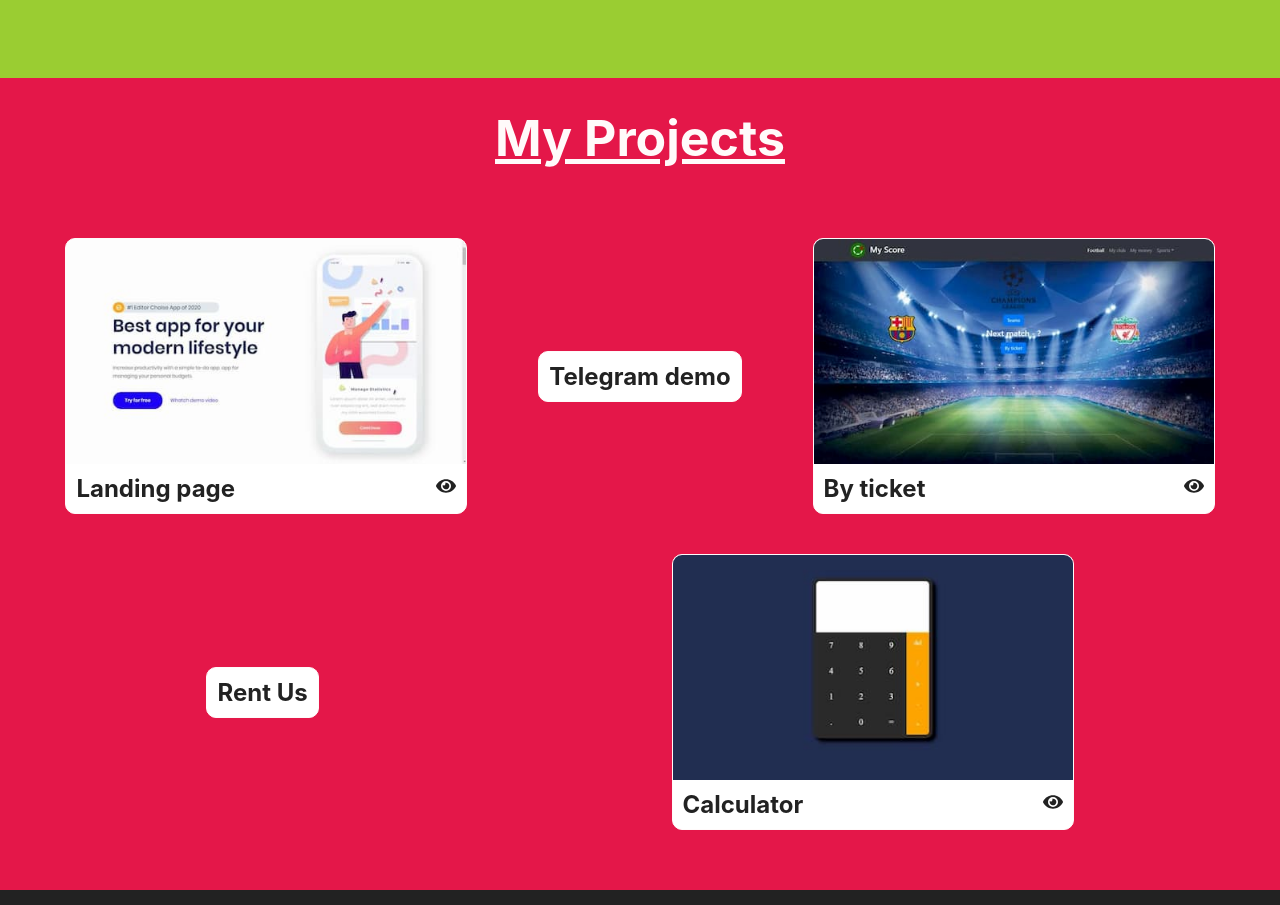
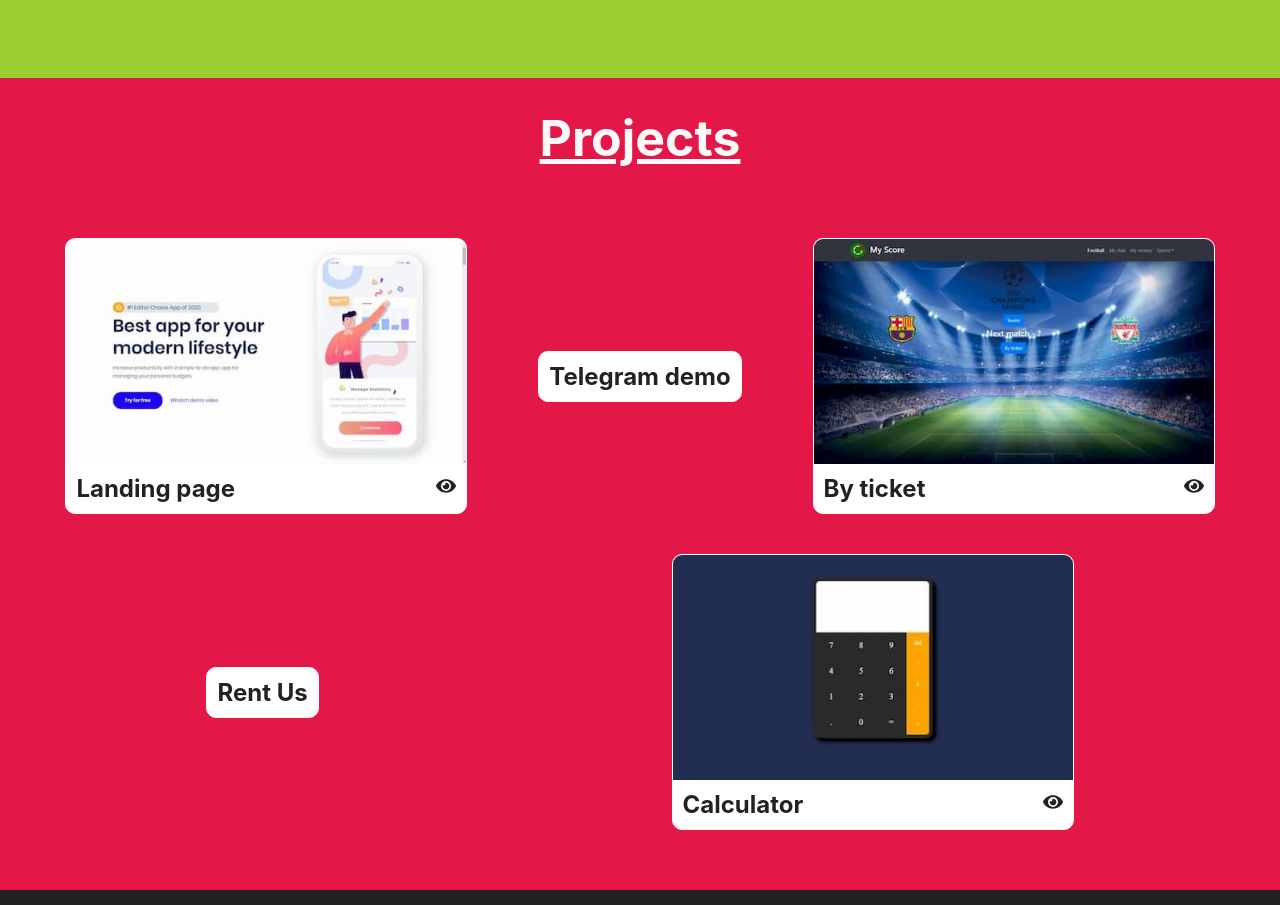
Before and after one commit to shodmonovsardor786/ReactPortfolio, a React (Create React App) app: page / in a window 1280 px wide. Shown: the part 2322-3227 px from the top of the page. Built offline with nearby package versions, Linux system fonts and the light colour scheme; the HTML template or start-up script is replaced by a standard one.

Commit message:
initial commit

```diff
--- a/src/Components/Projects/Projects.jsx
+++ b/src/Components/Projects/Projects.jsx
@@ -25,7 +25,7 @@ const Projects = () => {
     return (
         <>
             <div id="section3" className="projects">
-                <h1 className="projects_heading">My Projects</h1>
+                <h1 className="projects_heading">Projects</h1>
                 <ul className="projects_list">
                     <li className="project_item">
                         <img src={img1} alt="img" width="400" height="225"/>
```
